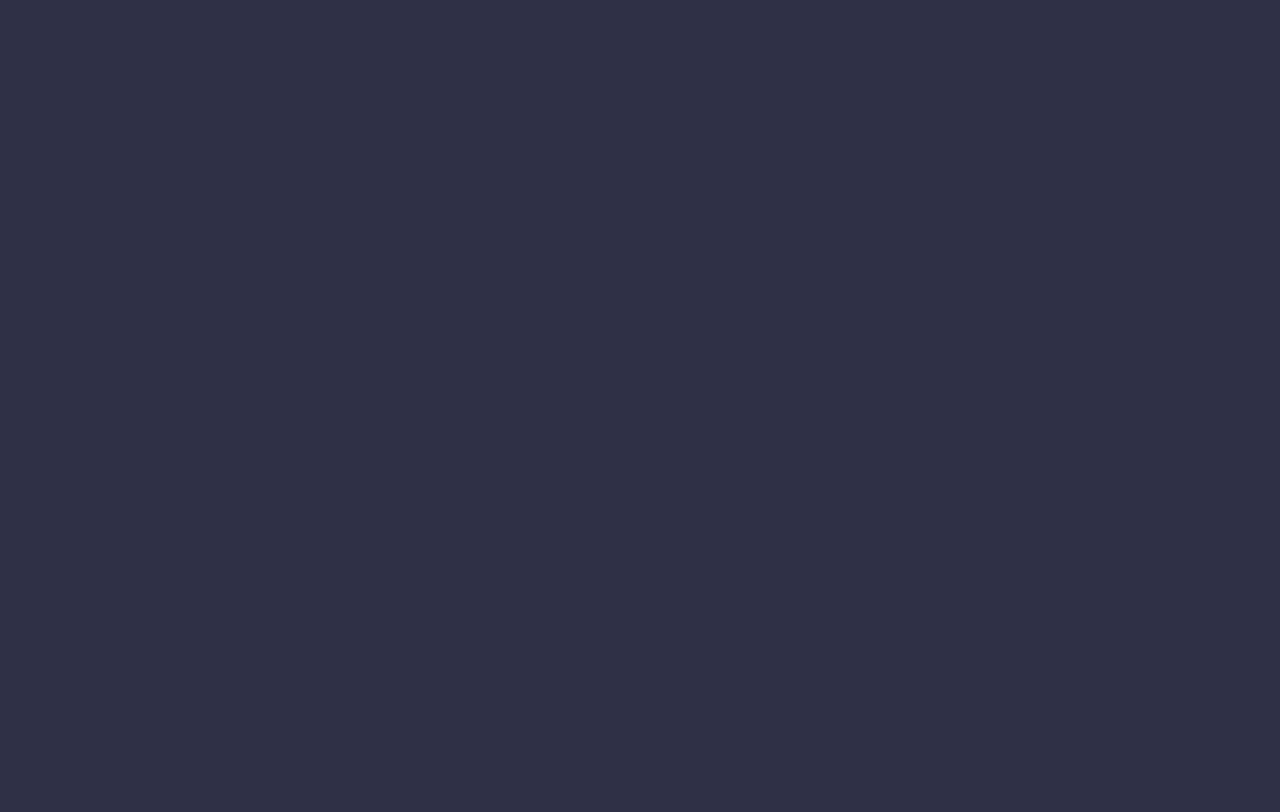
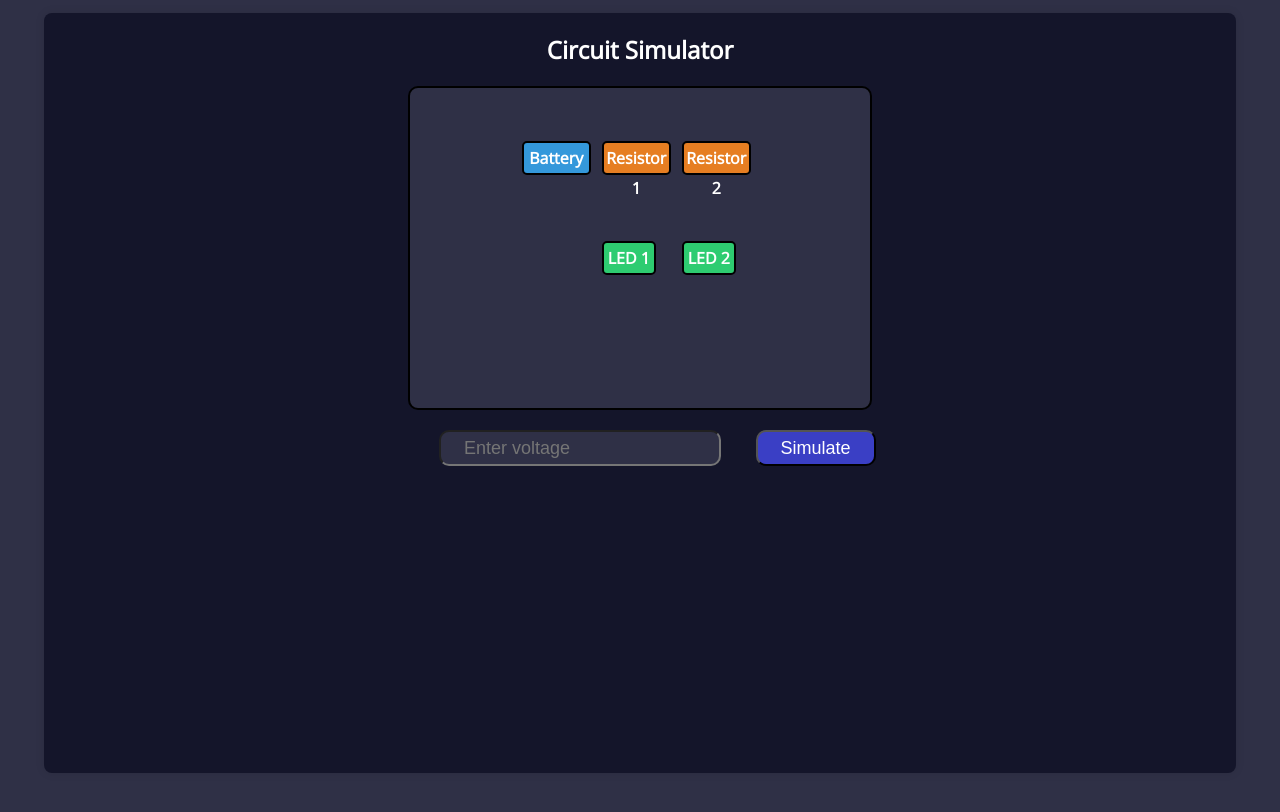
Before and after one commit to Sumeetbeginner/IRIS, a React (Vite) app in the folder client/: page /simulationgame in a window 1280 px wide. Built offline with nearby package versions, Linux system fonts and the light colour scheme.

Commit message:
Talha_UpdateSimulationGame_24

```diff
--- a/client/src/components/SimulationGame.jsx
+++ b/client/src/components/SimulationGame.jsx
@@ -1,11 +1,67 @@
-import React from 'react'
+import React, { useState } from 'react';
+import '../css/simulator.css'
 
-const SimulationGame = () => {
+const CircuitSimulator = () => {
+  const [voltage, setVoltage] = useState('');
+  const [simulationResults, setSimulationResults] = useState('');
+
+  const simulateCircuit = () => {
+    const voltageInput = parseFloat(voltage);
+    if (isNaN(voltageInput)) {
+      alert('Please enter a valid voltage.');
+      return;
+    }
+
+    const resistorResistance1 = 100; // Ohms
+    const resistorResistance2 = 200; // Ohms
+    const ledVoltageDrop = 2; // Volts
+
+    // Calculate current using Ohm's Law (I = V / R)
+    const totalResistance = resistorResistance1 + resistorResistance2;
+    const current = voltageInput / totalResistance; // Amperes
+
+    // Calculate voltage across resistors
+    const resistorVoltage1 = current * resistorResistance1;
+    const resistorVoltage2 = current * resistorResistance2;
+
+    // Calculate voltage across LEDs
+    const ledVoltage = voltageInput - resistorVoltage1 - resistorVoltage2;
+
+    // Display simulation results
+    setSimulationResults(
+        <>
+          <p>Current flowing through the circuit: {current.toFixed(2)} Amperes</p>
+          <p>Voltage across Resistor 1: {resistorVoltage1.toFixed(2)} Volts</p>
+          <p>Voltage across Resistor 2: {resistorVoltage2.toFixed(2)} Volts</p>
+          <p>Voltage across LEDs: {ledVoltage.toFixed(2)} Volts</p>
+        </>
+      );
+  };
+
   return (
-    <div>
+    <div className="container">
+      <h1>Circuit Simulator</h1>
+      <div className="circuit">
+        <div className="component" id="battery">Battery</div>
+        <div className="component" id="resistor1">Resistor 1</div>
+        <div className="component" id="resistor2">Resistor 2</div>
+        <div className="component" id="led1">LED 1</div>
+        <div className="component" id="led2">LED 2</div>
+      </div>
+      {/* <label htmlFor="voltage">Enter Voltage:</label> */}
+      <input
+        type="number"
+        id="voltage"
+        name="voltage"
+        step="any"
+        placeholder="Enter voltage"
+        value={voltage}
+        onChange={(e) => setVoltage(e.target.value)}
+      />
+      <button onClick={simulateCircuit}>Simulate</button>
+      <div id="output">{simulationResults}</div>
+    </div>
+  );
+};
 
-    </div>
-  )
-}
-
-export default SimulationGame
+export default CircuitSimulator;
--- /dev/null
+++ b/client/src/css/simulator.css
@@ -0,0 +1,166 @@
+* {
+    margin: 0;
+    padding: 0;
+}
+
+:root {
+    --dark: #14152a;
+    --light: #2f3046;
+    --material: #3a3fc5;
+    --text: #cccfd7;
+    --red: #a15250;
+    --green: #3f604d;
+}
+
+body {
+    width: 100%;
+    height: 100vh;
+    background-color: var(--light);
+    user-select: none;
+    color: white;
+    font-family: 'Open Sans';
+    overflow: hidden;
+}
+
+::-webkit-scrollbar {
+    display: none;
+}
+.container {
+    text-align: center;
+    margin-top: 50px;
+    background-color: var(--dark);
+    padding: 20px;
+    border-radius: 8px;
+    width: 90%;
+    margin: auto;
+    height: 90vh;
+    margin-top: 1%;
+    box-shadow: 0 0 10px rgba(0, 0, 0, 0.1);
+}
+
+h1 {
+    margin-bottom: 20px;
+    color: #ffffff;
+    font-size: 24px;
+}
+
+.circuit {
+    background-color: var(--light);
+    display: block;
+    margin: auto;
+    position: relative;
+    border-radius: 10px;
+    width: 40%;
+    height: 40vh;
+    border: 2px solid #000;
+    margin-bottom: 20px;
+}
+
+
+.component {
+    position: absolute;
+    background-color: #518cbf;
+    border: 2px solid #000;
+    width: 50px;
+    height: 30px;
+    line-height: 30px;
+    text-align: center;
+    border-radius: 5px;
+    margin-left: 20%;
+    font-weight: bold;
+    margin-top: 5%;
+}
+
+#battery {
+    width: 65px;
+    left: 20px;
+    top: 30px;
+    background-color: #3498db;
+}
+
+#resistor1 {
+    width: 65px;
+    left: 100px;
+    top: 30px;
+    background-color: #e67e22;
+}
+
+#resistor2 {
+    width: 65px;
+    left: 180px;
+    top: 30px;
+    background-color: #e67e22;
+}
+
+#led1 {
+    left: 100px;
+    top: 130px;
+    background-color: #2ecc71;
+}
+
+#led2 {
+    left: 180px;
+    top: 130px;
+    background-color: #2ecc71;
+}
+
+#simulate {
+    padding: 10px 20px;
+    background-color: #428bca;
+    color: var(--text);
+    border: none;
+    border-radius: 4px;
+    cursor: pointer;
+    font-size: 16px;
+}
+
+#output {
+    margin-top: 20px;
+    font-weight: bold;
+    color: #333;
+    font-size: 18px;
+}
+
+.container button{
+    background-color: var(--material);
+    color: white;
+    font-size: 18px;
+    padding: 0.5% 2%;
+    border-radius: 10px;
+    margin-left: 3%;
+}
+
+.container input{
+
+    color: white;
+    font-size: 18px;
+    padding: 0.5% 2%;
+    border-radius: 10px;
+    margin-left: 3%;
+    outline: none;
+    background-color: var(--light);
+
+}
+input:focus{
+
+    color: white;
+    font-size: 18px;
+    padding: 0.5% 2%;
+    border-radius: 10px;
+    margin-left: 3%;
+    outline: none;
+    background-color: var(--light);
+    border: solid 2px var(--material);
+    cursor: pointer;
+
+}
+
+#output{
+    color: white;
+    margin-top: 4%;
+
+}
+
+#output p{
+    margin-top: 1%;
+}
```
